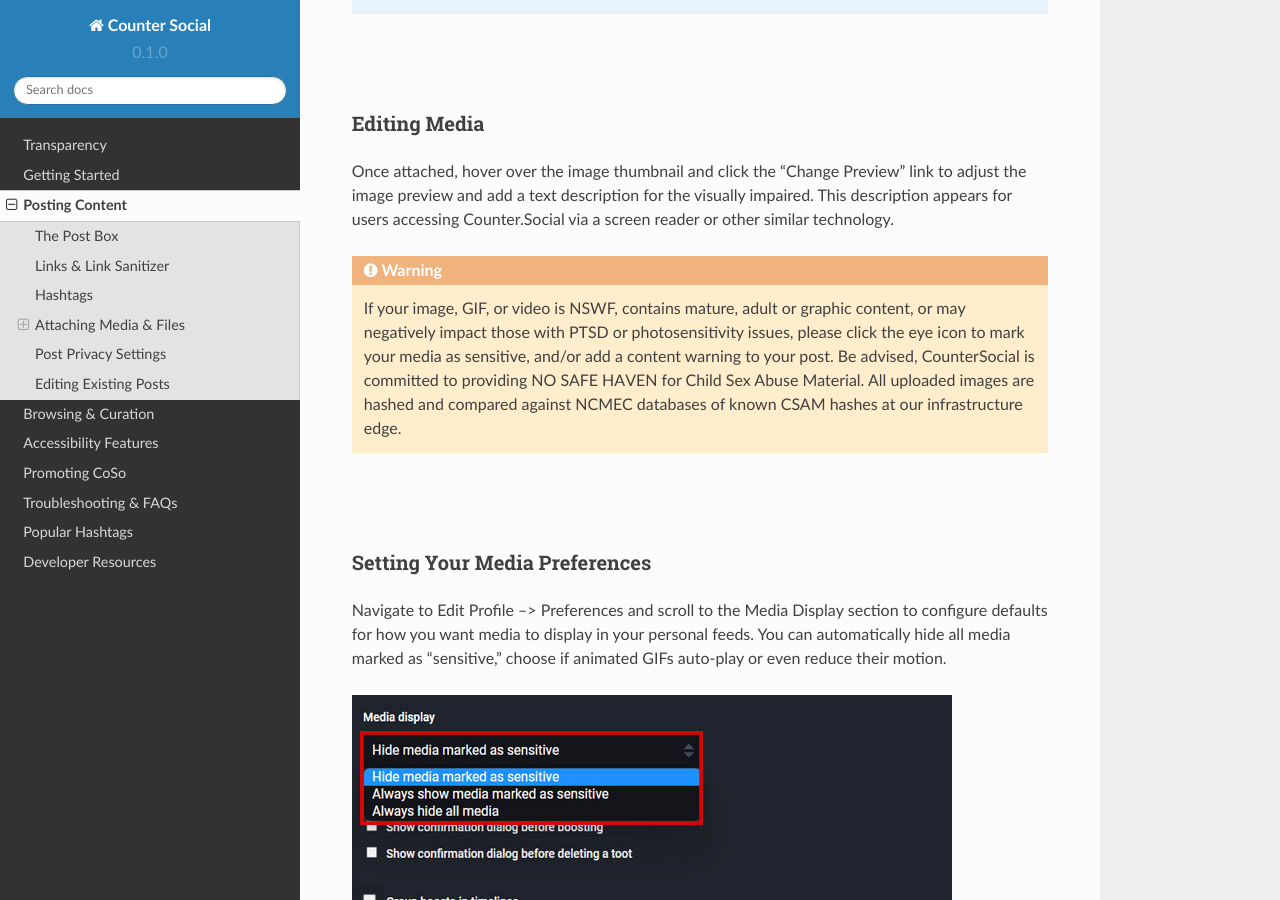
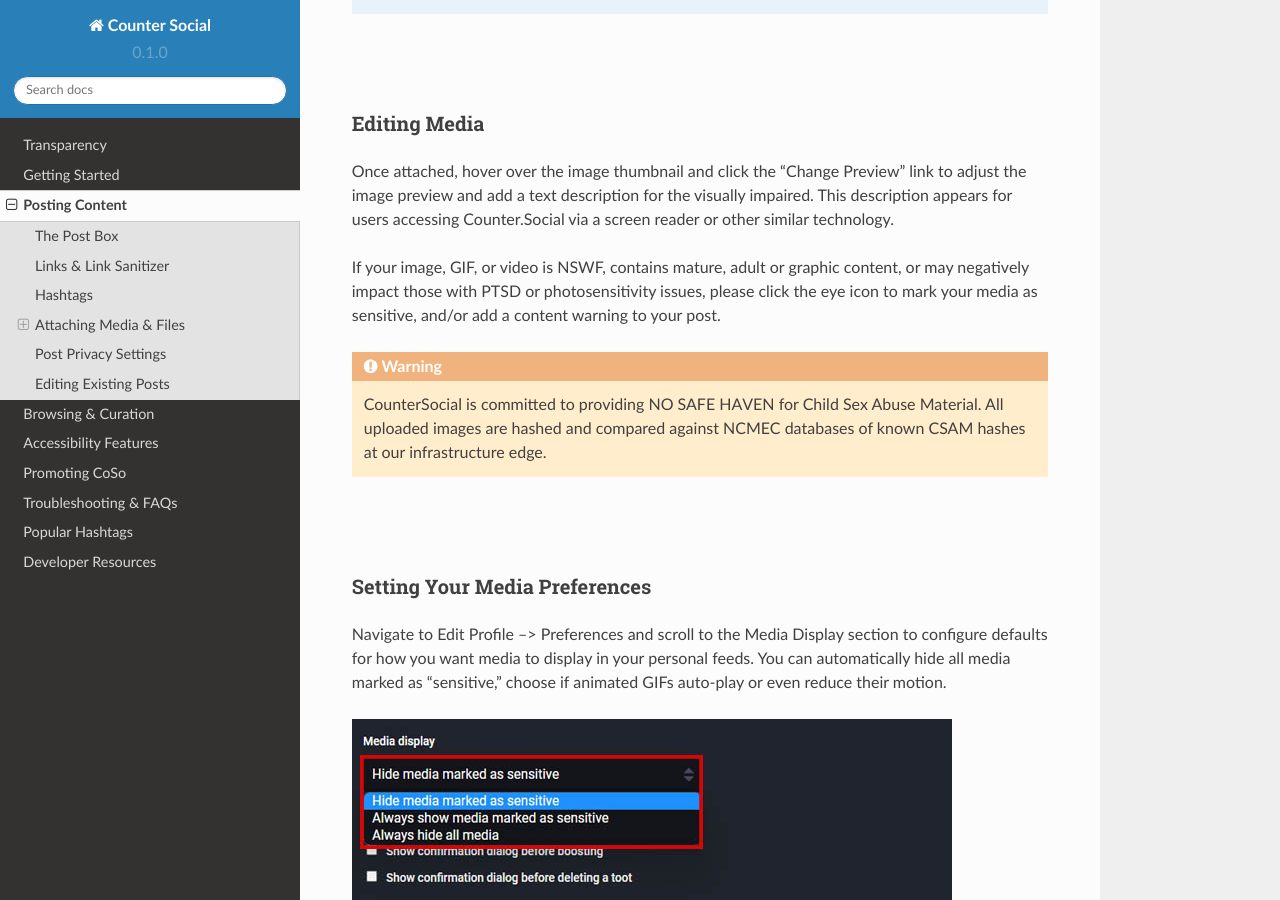
Before and after one commit to itskel/userguide, a Sphinx documentation site: the page built from docs/source/posting-content.rst, in a window 1280 px wide and 900 px high, scrolled down 2780 px. Built offline with Sphinx 7.4.7 and the Read the Docs theme 2.0.0, drawn with Linux system fonts in a browser that asks for light colours; pages that are not in the unit, such as notebooks, are missing from menus.

Commit message:
Update posting-content.rst

```diff
--- a/docs/source/posting-content.rst
+++ b/docs/source/posting-content.rst
@@ -52,7 +52,9 @@
 ^^^^^^^^^^^^^
 Once attached, hover over the image thumbnail and click the “Change Preview” link to adjust the image preview and add a text description for the visually impaired. This description appears for users accessing Counter.Social via a screen reader or other similar technology.
 
-.. warning:: If your image, GIF, or video is NSWF, contains mature, adult or graphic content, or may negatively impact those with PTSD or photosensitivity issues, please click the eye icon to mark your media as sensitive, and/or add a content warning to your post. Be advised, CounterSocial is committed to providing NO SAFE HAVEN for Child Sex Abuse Material. All uploaded images are hashed and compared against NCMEC databases of known CSAM hashes at our infrastructure edge.
+If your image, GIF, or video is NSWF, contains mature, adult or graphic content, or may negatively impact those with PTSD or photosensitivity issues, please click the eye icon to mark your media as sensitive, and/or add a content warning to your post.
+
+.. warning:: CounterSocial is committed to providing NO SAFE HAVEN for Child Sex Abuse Material. All uploaded images are hashed and compared against NCMEC databases of known CSAM hashes at our infrastructure edge.
 
 |
 |
```
